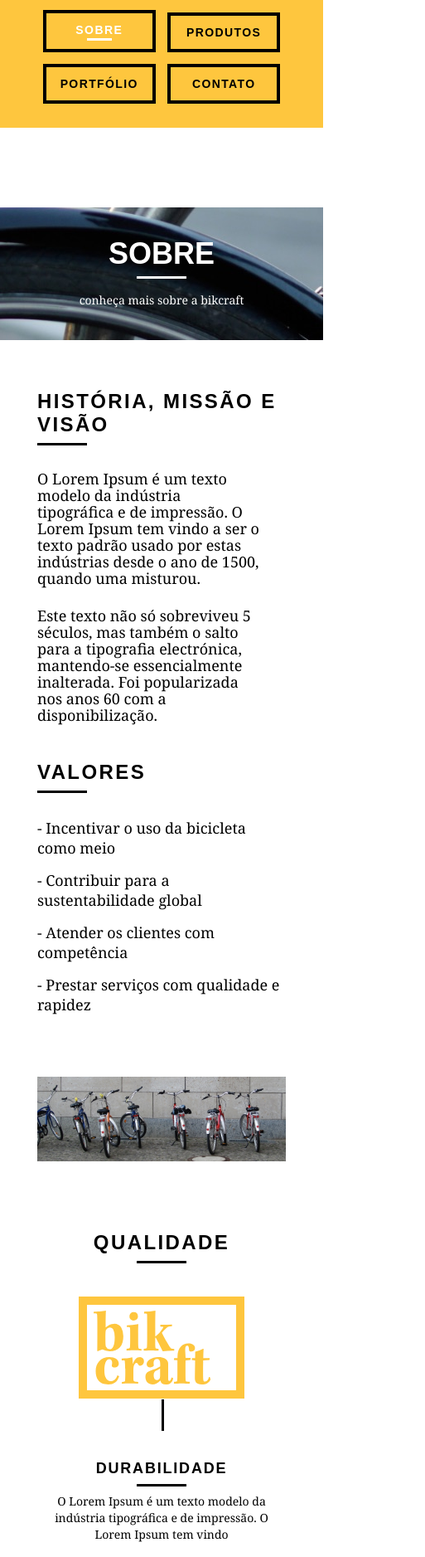
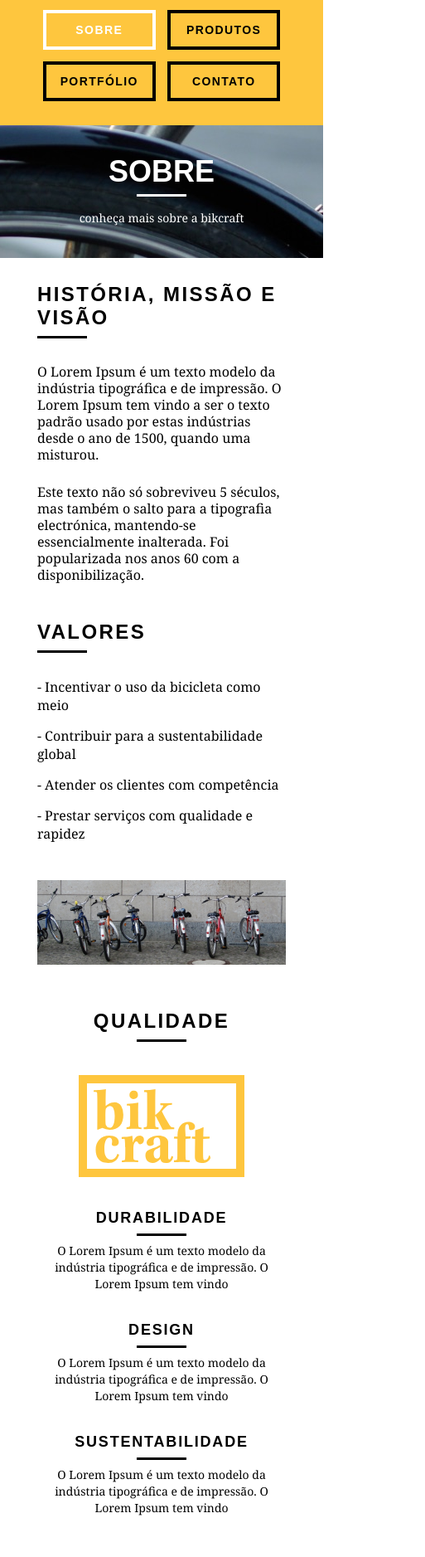
Before and after one commit to ligiapretel/bikcraft, a plain HTML site: page sobre.html in a window 390 px wide. Shown: the part 80-1957 px from the top of the page at 83% size, 513 px wide, since content can reach past the window. Drawn offline with Linux system fonts and the light colour scheme.

Commit message:
Adaptando página Sobre para o responsivo

```diff
--- a/css/style.css
+++ b/css/style.css
@@ -731,6 +731,14 @@ footer ul li{
         border-color: #fff;
     }
 
+    .header_menu ul li a.menu_ativo {
+        border-color: #fff;
+    }
+
+    .header_menu ul li a.menu_ativo::after{
+     display: none;
+    }
+
     /* Introdução */
 
     .introducao{
@@ -744,20 +752,32 @@ footer ul li{
         font-size: 38px;
     }
 
+    /* Introdução interna */
+
+    .introducao_interna{
+        padding-top: 0px;
+    }
+
     /* Qualidade */
 
+    .qualidade{
+        padding: 30px 0;
+    }
+
     .qualidade::after{
-        background: url(../img/linha_mobile.svg) no-repeat center;
-        right: -168px;
-        top: 240px;
+        display: none;
     }
 
     .qualidade ul{
-        margin-top: 40px;
+        margin-top: 20px;
     }
 
     .qualidade_lista h3{
-        padding-top: 30px;
+        padding-top: 15px;
+    }
+
+    .qualidade_sobre {
+        padding-bottom: 20px;
     }
 
     /* Call */
@@ -765,4 +785,30 @@ footer ul li{
     .call p{
         padding: 20px 0 20px;
     }
+
+    /* Sobre */
+
+    .sobre{
+        padding-top: 30px;
+    }
+
+    .sobre p {
+        font-size: 16px;
+        width: 100%;
+    }
+
+    .sobre ul li {
+        font-size: 16px;
+        padding-bottom: 15px;
+    }
+
+    .sobre ul {
+        margin-bottom: 30px;
+    }
+
+    /* Produtos */
+
+    .produtos {
+        padding: 30px 0;
+    }
 }
```
